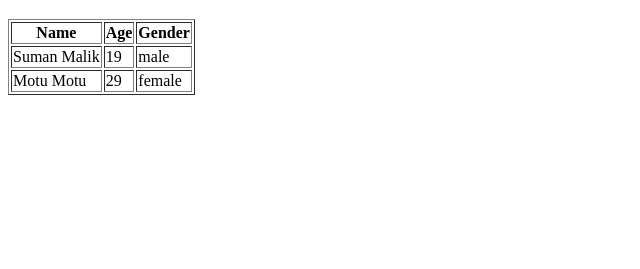
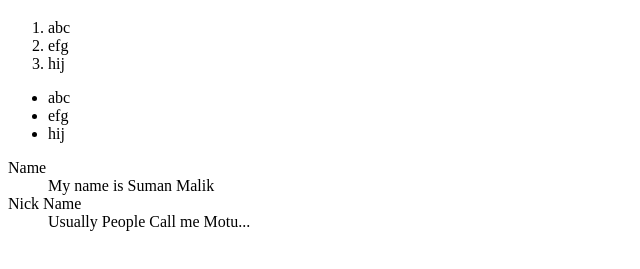
Before and after one commit to suman-malik-repo/HTML-CSS-JS-NodeJS-MongoDB, a plain HTML site: page index.html in a window 1280 px wide. Shown: the part 61-330 px from the top of the page, without its empty margins (0-640 px from the left). Drawn offline with Linux system fonts and the light colour scheme.

Commit message:
upadate for adding list {ordered list, unordered list, description list}

```diff
--- a/index.html
+++ b/index.html
@@ -10,23 +10,22 @@
 </head>
 <body>
     <h1>Heading</h1>
-    <table border="1">
-        <tr>
-            <th>Name</th>
-            <th>Age</th>
-            <th>Gender</th>
-        </tr>
-        <tr>
-            <td>Suman Malik</td>
-            <td>19</td>
-            <td>male</td>
-        </tr>
-        <tr>
-            <td>Motu Motu</td>
-            <td>29</td>
-            <td>female</td>
-        </tr>
-    </table>
+    <ol>
+        <li>abc</li>
+        <li>efg</li>
+        <li>hij</li>
+    </ol>
+    <ul>
+        <li>abc</li>
+        <li>efg</li>
+        <li>hij</li>
+    </ul>
+    <dl>
+        <dt>Name</dt>
+        <dd>My name is Suman Malik</dd>
+        <dt>Nick Name</dt>
+        <dd>Usually People Call me Motu...</dd>
+    </dl>
 </body>
 <script src="script.js"></script>
 </html>
```
